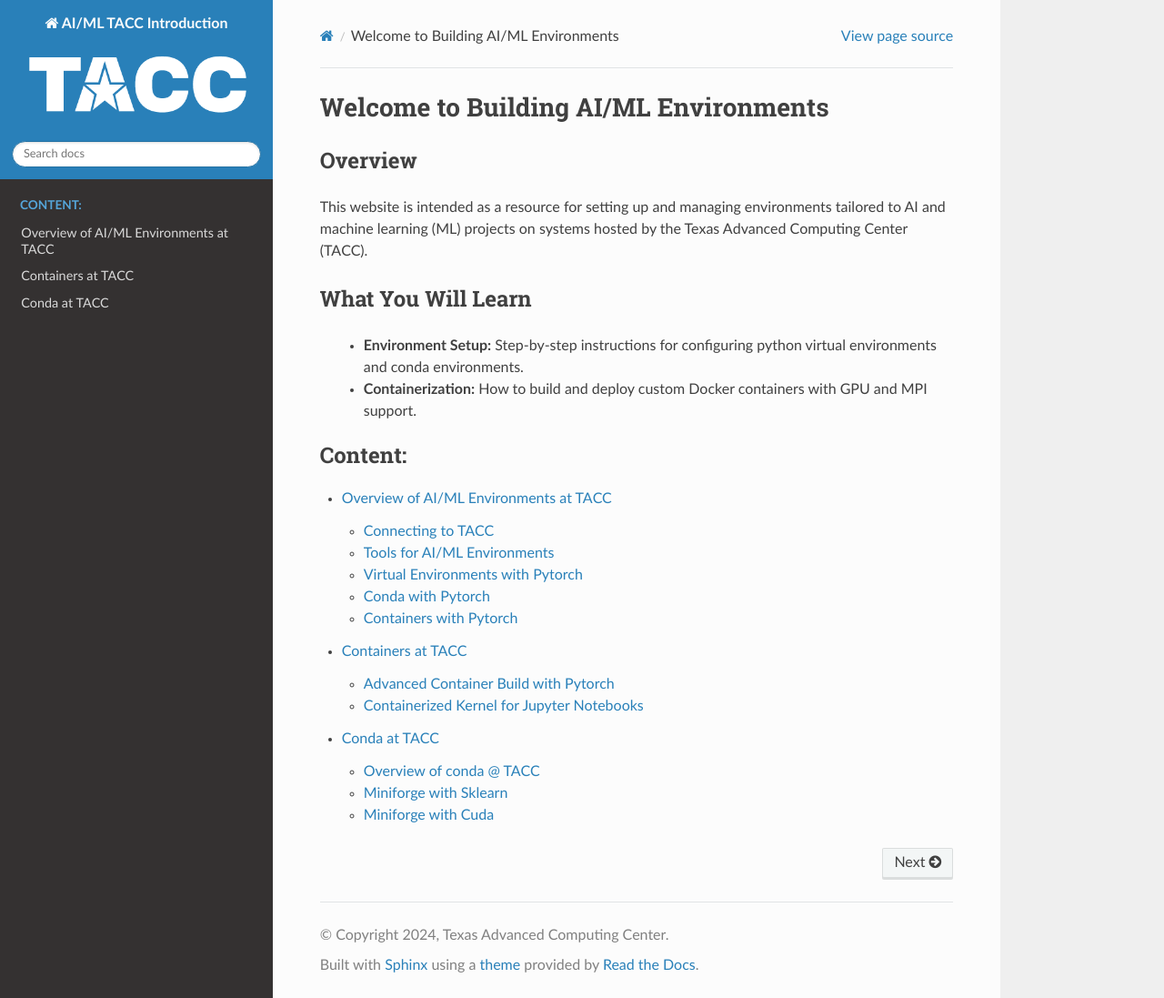
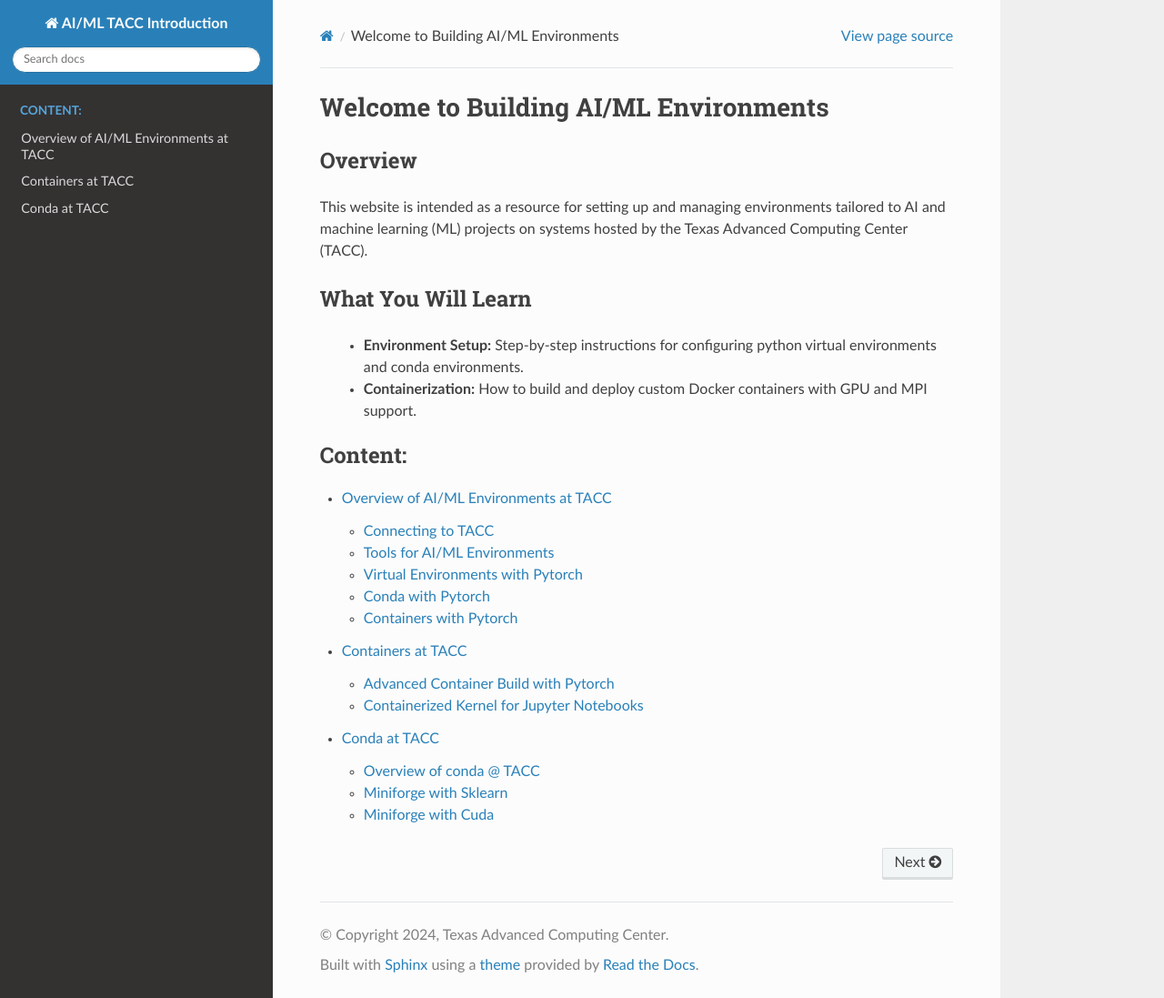
Before and after one commit to jrduncan831/ai_environments_at_tacc, a Sphinx documentation site: the page built from docs/index.rst, in a window 1280 px wide and 1097 px high. Shown: the whole window at 91% size. Built offline with Sphinx 7.4.7 and the Read the Docs theme 3.1.0, drawn with Linux system fonts in a browser that asks for light colours.

Commit message:
Removing logo link to fix a build error conf.py
I tried adding a TACC logo (located in /images subfolder) to be the logo to the top left corner of the website, but I think this is causing the builds to fail so I'm commenting it out for now

```diff
--- a/docs/conf.py
+++ b/docs/conf.py
@@ -23,7 +23,7 @@
 exclude_patterns = ['_build', 'Thumbs.db', '.DS_Store']
 
 # TACC logo
-html_logo = 'images/TACC-White-No-Mask.png'
+# html_logo = 'images/TACC-White-No-Mask.png'
 
 # -- Options for HTML output -------------------------------------------------
 # https://www.sphinx-doc.org/en/master/usage/configuration.html#options-for-html-output
```
